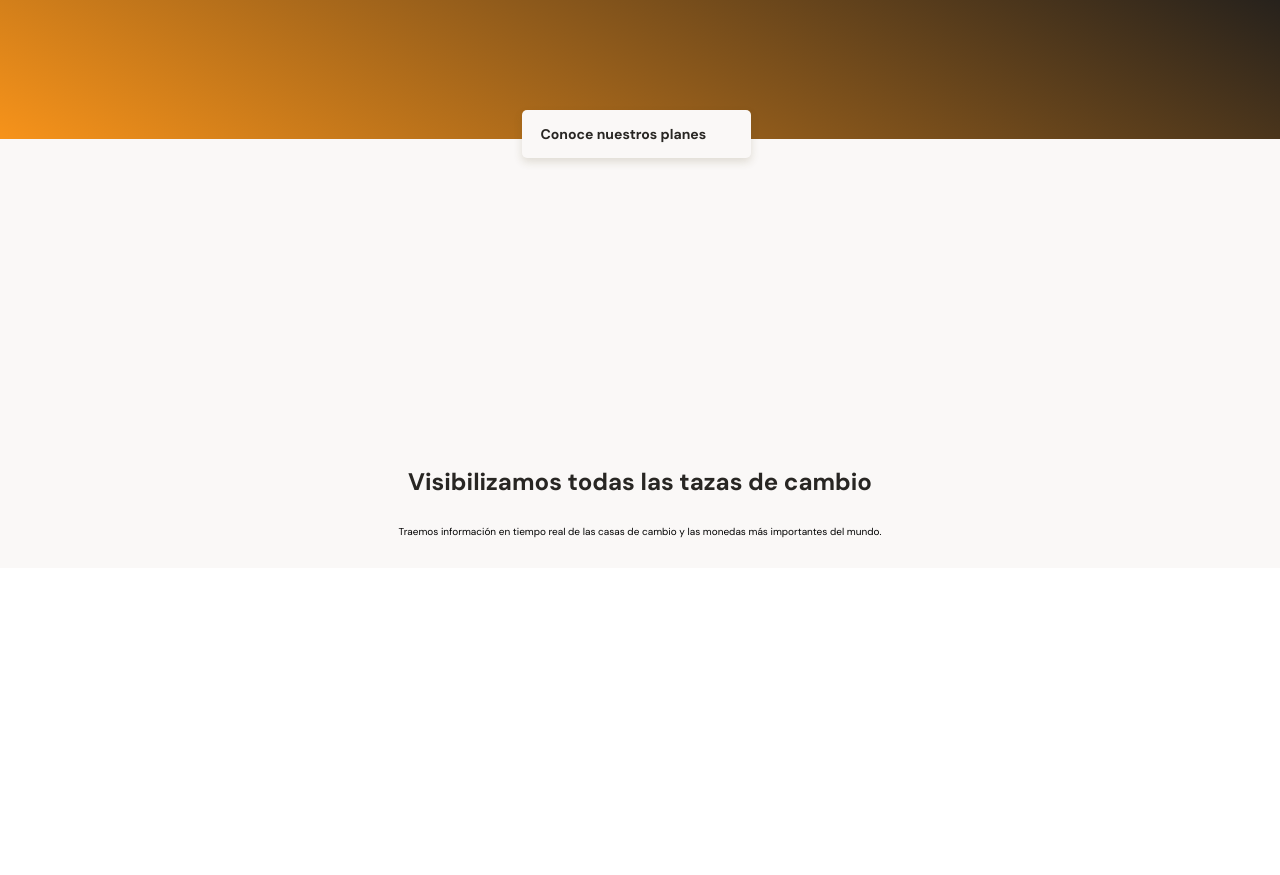
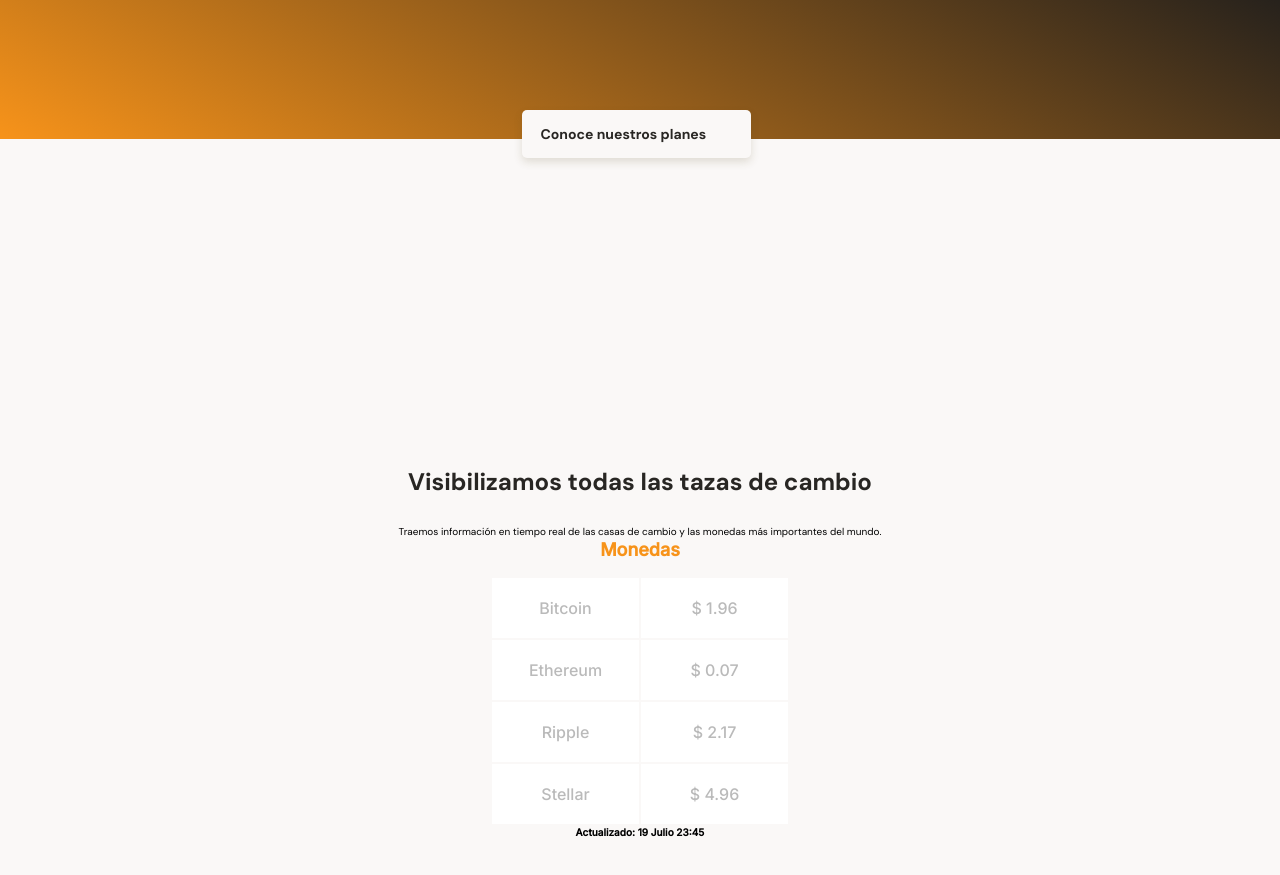
Before and after one commit to juliol1/responsive-design, a plain HTML site: page src/index.html in a window 1280 px wide. Shown: the part 195-1070 px from the top of the page. Before the commit the page ends 800 px from the top, so only its background shows below. Drawn offline with Linux system fonts and the light colour scheme.

Commit message:
cree la tabla basandome en el curso de platzi

```diff
--- a/src/index.html
+++ b/src/index.html
@@ -28,7 +28,33 @@
                 <p>Traemos información en tiempo real de las casas de cambio y las monedas más importantes del mundo.</p>
             </div>
             <section class="main-tables-container">
-                <div></div>
+                <div class="main-currency-table">
+                    <p class="main-currency-table--title">Monedas</p>
+                    <div class="currency-table-container">
+                        <table>
+                            <tr>
+                                <td class="table__top-left">Bitcoin</td>
+                                <td class="table__top-right table__right">$ 1.96 <span></span></td>
+                            </tr>
+                            <tr>
+                                <td>Ethereum</td>
+                                <td class="table-right">$ 0.07 <span></span></td>
+                            </tr>
+                            <tr>
+                                <td>Ripple</td>
+                                <td class="table-right">$ 2.17 <span></span></td>
+                            </tr>
+                            <tr>
+                                <td class="table__bottom-left">Stellar</td>
+                                <td class="table__bottom-right table-right">$ 4.96 <span></span></td>
+                            </tr>
+                        </table>
+                    </div>
+                    <div class="currency-table--date">
+                        <p><b>Actualizado: 19 Julio 23:45</b></p>
+                    </div>
+                </div>
+                <div class="main-comision-table"></div>
             </section>
         </section>
         <section></section>
--- a/src/styles.css
+++ b/src/styles.css
@@ -139,3 +139,42 @@ main {
     line-height: 2.6rem;
     color: var(--black);
 }
+
+.main-currency-table {
+    width: 70%;
+    min-width: 235px;
+    max-width: 500px;
+    height: 360px;
+    margin: 0 auto;
+    font-family: 'Inter', sans-serif;
+}
+
+.main-currency-table .main-currency-table--title {
+    margin-bottom: 15px;
+    font-size: 1.8rem;
+    font-weight: bold;
+    line-height: 2.3rem;
+    color: var(--bitcoin-orange);
+}
+
+.currency-table-container {
+    width: 90%;
+    min-width: 230px;
+    max-width: 300px;
+    height: 250px;
+    margin: 0 auto;
+}
+
+.currency-table-container table {
+    width: 100%;
+    height: 100%;
+}
+
+.currency-table-container td {
+    width: 50%;
+    font-size: 1.6rem;
+    font-weight: 500;
+    line-height: 1.9rem;
+    color: var(--gray);
+    background-color: var(--just-white);
+}
```
